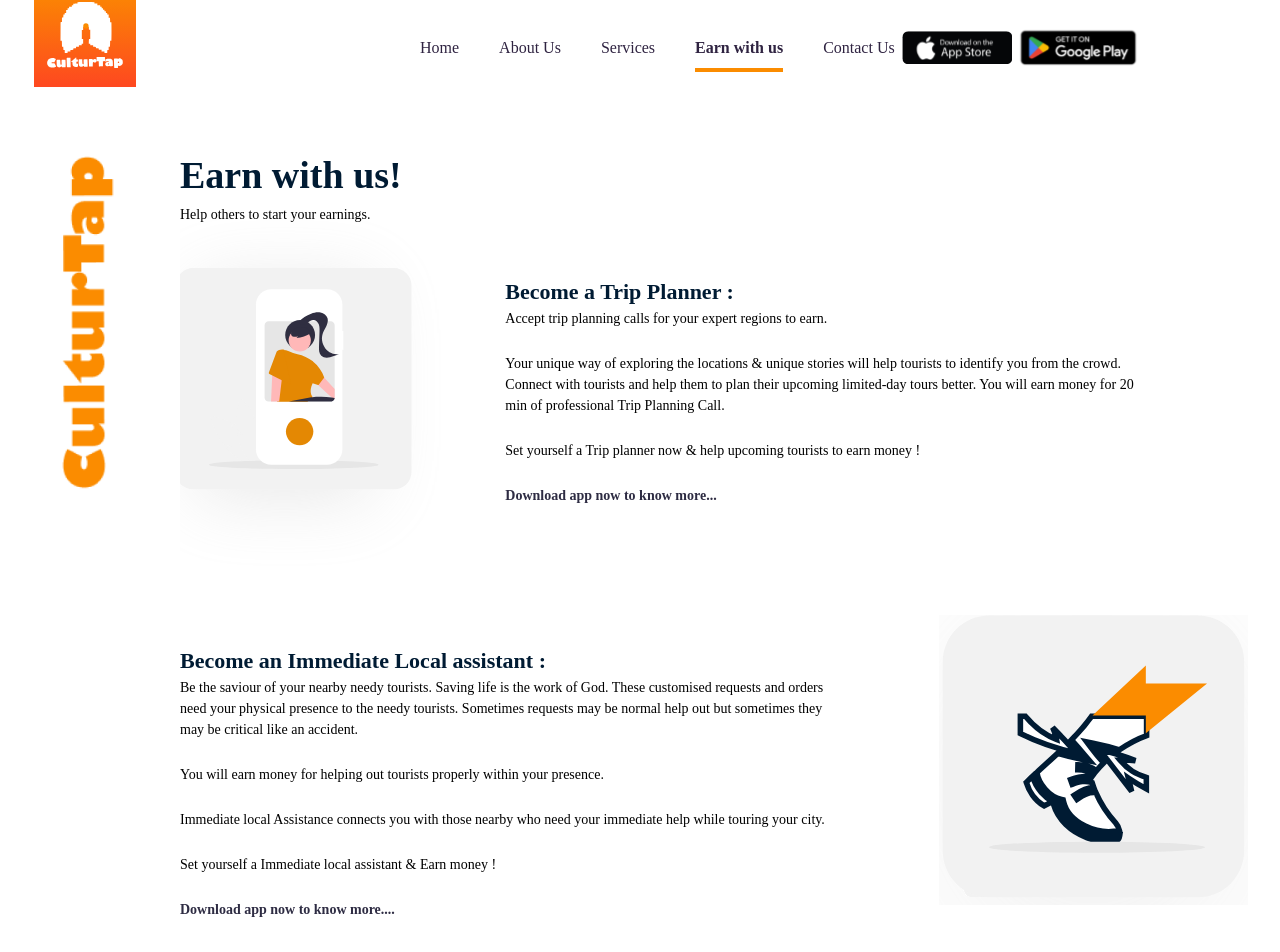
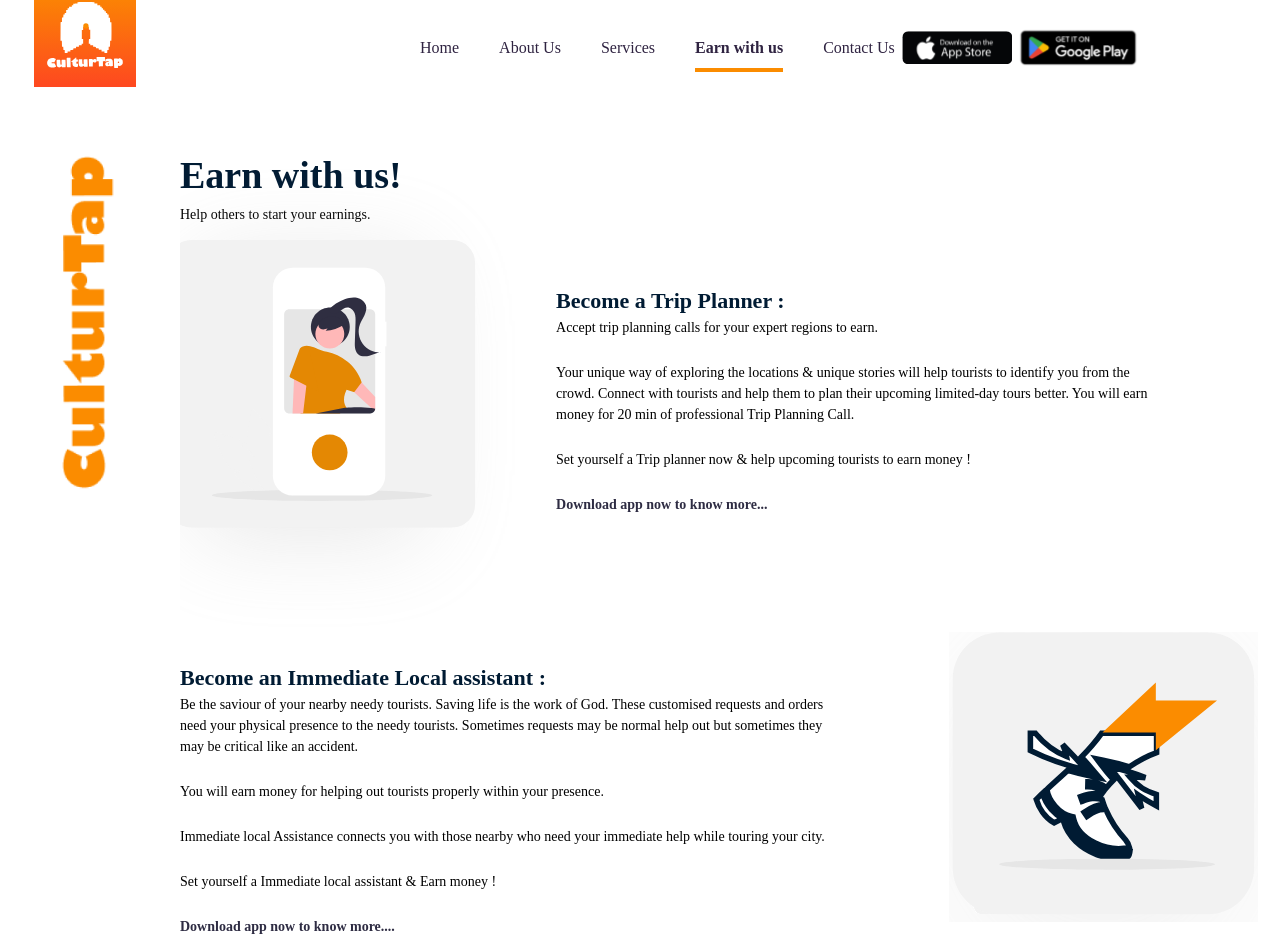
Before and after one commit to kumar-vivek-18/culturTap, a React (Create React App) app in the folder frontend/: page /earn in a window 1280 px wide. Shown: the part 29-981 px from the top of the page. Built offline with nearby package versions, Linux system fonts and the light colour scheme.

Commit message:
modified

```diff
--- a/frontend/src/components/earnings/Earn.js
+++ b/frontend/src/components/earnings/Earn.js
@@ -25,9 +25,9 @@ const Earn = () => {
                 <h2 className='text-[38px] heading-color font-extrabold  max-sm:text-[28px]'>Earn with us!</h2>
                 <p className='text-[14px]'>Help others to start your earnings.  </p>
             </div>
-            <div className='flex max-md:flex-col gap-4 md:gap-[135px] md:mt-[50px] items-center md:pl-5'>
-                <div className='md:scale-150'>
-                    <img src={earning1} alt="logo" loading='lazy' width='324px' height='304px' className='scale-125' />
+            <div className='w-full flex max-lg:flex-col gap-4 md:gap-[135px] md:mt-[50px] items-center md:pl-5'>
+                <div className='md:scale-150 '>
+                    <img src={earning1} alt="logo" loading='lazy' width='450px' height='300px' className='scale-125 ' />
                 </div>
                 <div className=''>
                     <h2 className='text-[22px] font-bold heading-color  max-sm:text-[20px]'>Become a Trip Planner :</h2>
@@ -38,7 +38,7 @@ const Earn = () => {
                     <p className='text-[14px] mt-6 font-semibold text-[#2e2c43]'>Download app now to know more... </p>
                 </div>
             </div>
-            <div className='flex max-md:flex-col-reverse md:mt-[100px] items-center gap-[0px] md:gap-[90px]'>
+            <div className='flex  max-lg:flex-col-reverse md:mt-[100px] items-center gap-[0px] md:gap-[100px]'>
                 <div className='md:w-3/5'>
                     <p className='heading-color text-[22px] font-bold max-sm:text-[18px]'>Become an Immediate Local assistant :</p>
                     <p className='text-[14px] w-10/11'>Be the saviour of your nearby needy tourists. Saving life is the work of God. These customised requests  and orders need
@@ -49,7 +49,7 @@ const Earn = () => {
                         Set yourself a Immediate local assistant & Earn money !</p>
                     <p className='text-[14px] mt-6 font-semibold text-[#2e2c43]'>Download app now to know more....</p>
                 </div>
-                <div className='md:transform md:scale-150 max-md:scale-150'>
+                <div className='md:transform md:scale-150 max-md:scale-150 '>
                     <img src={earning2} alt="logo" loading='lazy' width="325px" height="304px" className='scale-125' />
                 </div>
             </div>
```
